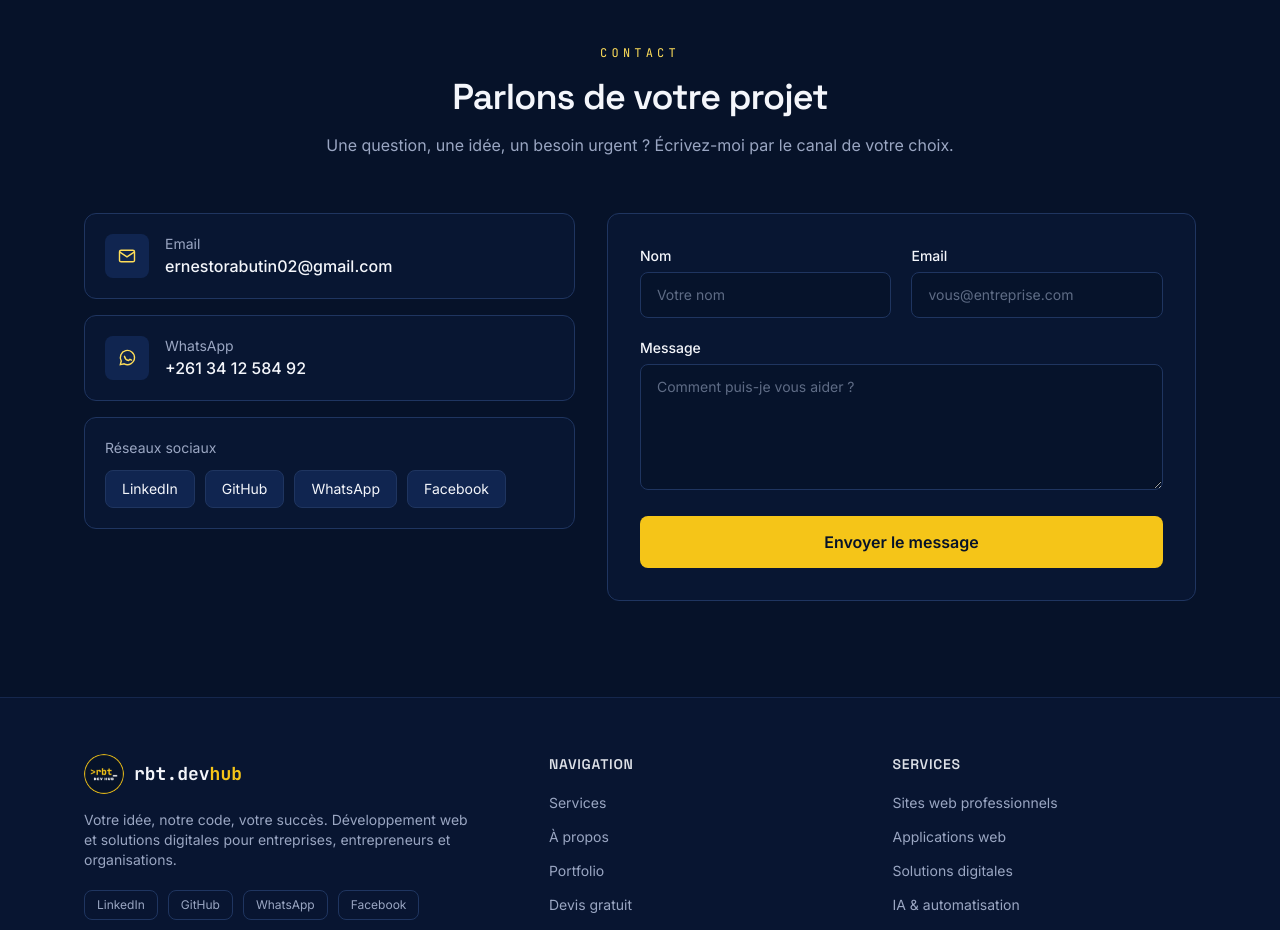
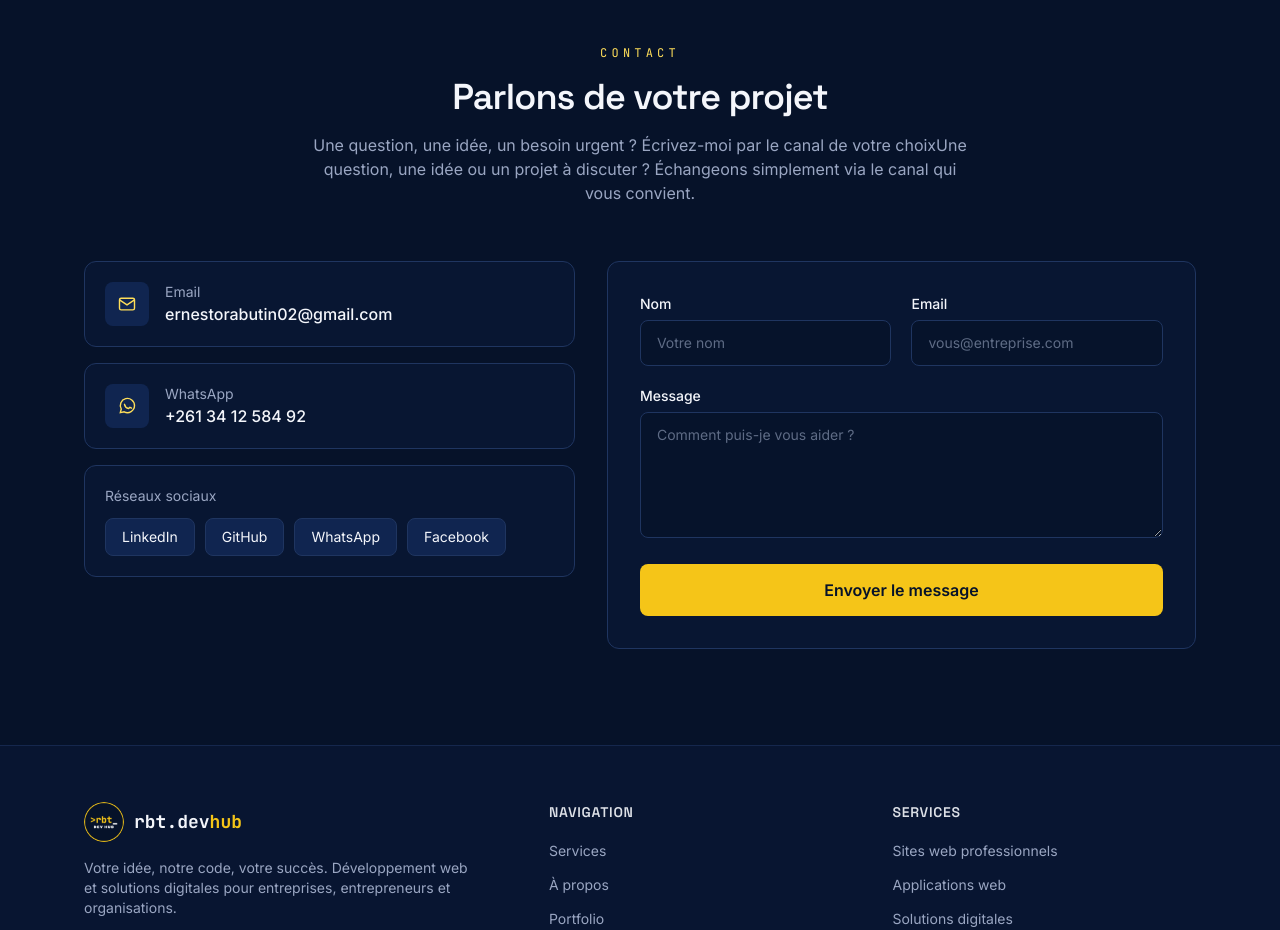
Before and after one commit to Rabutin-12/rbtdevhub, a Next.js app: page / in a window 1280 px wide. Shown: the part 4820-5750 px from the top of the page. Built offline with nearby package versions, Linux system fonts and the light colour scheme.

Commit message:
update mon code et whatsapp

```diff
--- a/components/Contact.tsx
+++ b/components/Contact.tsx
@@ -37,7 +37,7 @@ export default function Contact() {
         <SectionHeading
           eyebrow="Contact"
           title="Parlons de votre projet"
-          description="Une question, une idée, un besoin urgent ? Écrivez-moi par le canal de votre choix."
+          description="Une question, une idée, un besoin urgent ? Écrivez-moi par le canal de votre choixUne question, une idée ou un projet à discuter ? Échangeons simplement via le canal qui vous convient."
         />
 
         <div className="mt-14 grid gap-8 lg:grid-cols-[1fr_1.2fr]">
```
